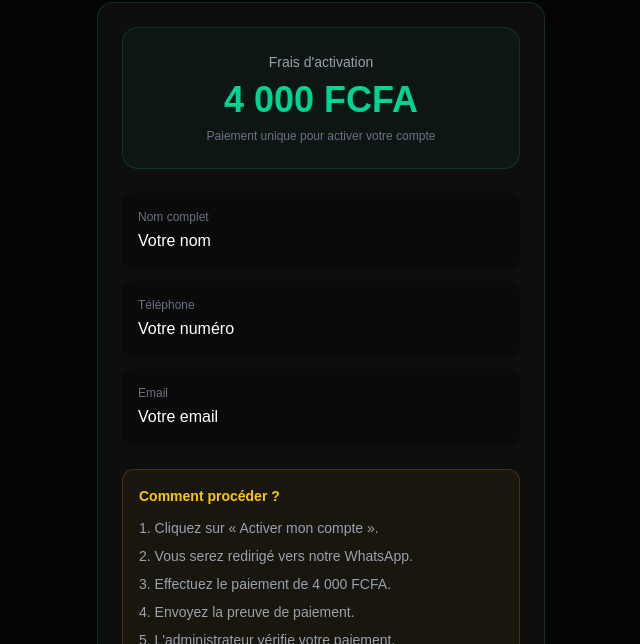
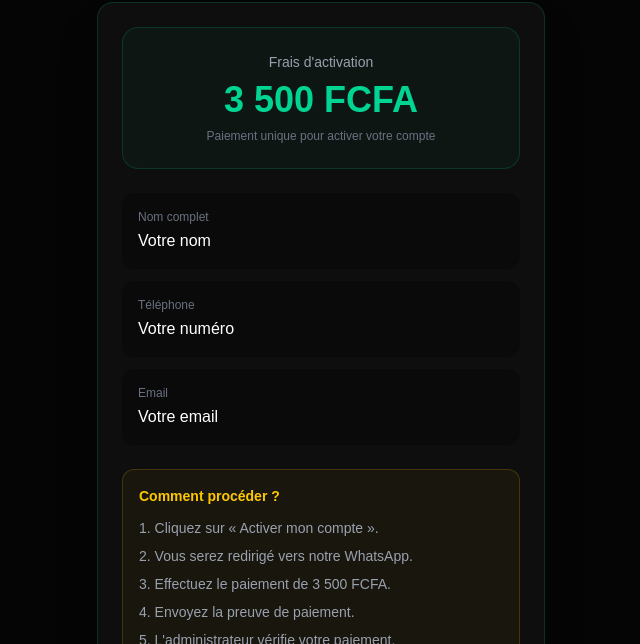
Before and after one commit to cyrilgb10-ship-it/Legendprofit, a Next.js app: page /activation in a window 1280 px wide. Shown: the part 222-866 px from the top of the page, without its empty margins (319-959 px from the left). Built offline with nearby package versions, Linux system fonts and the light colour scheme.

Commit message:
Mise a jour du numero d activation

```diff
--- a/src/app/activation/page.tsx
+++ b/src/app/activation/page.tsx
@@ -37,7 +37,7 @@ Nom complet : ${user.name}
 Numéro de téléphone : ${user.phone}
 Email : ${user.email}
 
-Montant de l'activation : 4 000 FCFA
+Montant de l'activation : 3 500 FCFA
 
 Je vais effectuer le paiement et envoyer la preuve de paiement pour validation.
 
@@ -78,7 +78,7 @@ Merci.`;
             </p>
 
             <p className="mt-2 text-4xl font-black text-emerald-400">
-              4 000 FCFA
+              3 500 FCFA
             </p>
 
             <p className="mt-2 text-xs text-gray-500">
@@ -117,7 +117,7 @@ Merci.`;
             <ol className="mt-3 space-y-2 text-sm text-gray-400">
               <li>1. Cliquez sur « Activer mon compte ».</li>
               <li>2. Vous serez redirigé vers notre WhatsApp.</li>
-              <li>3. Effectuez le paiement de 4 000 FCFA.</li>
+              <li>3. Effectuez le paiement de 3 500 FCFA.</li>
               <li>4. Envoyez la preuve de paiement.</li>
               <li>5. L'administrateur vérifie votre paiement.</li>
               <li>6. Votre compte est ensuite activé.</li>
```
